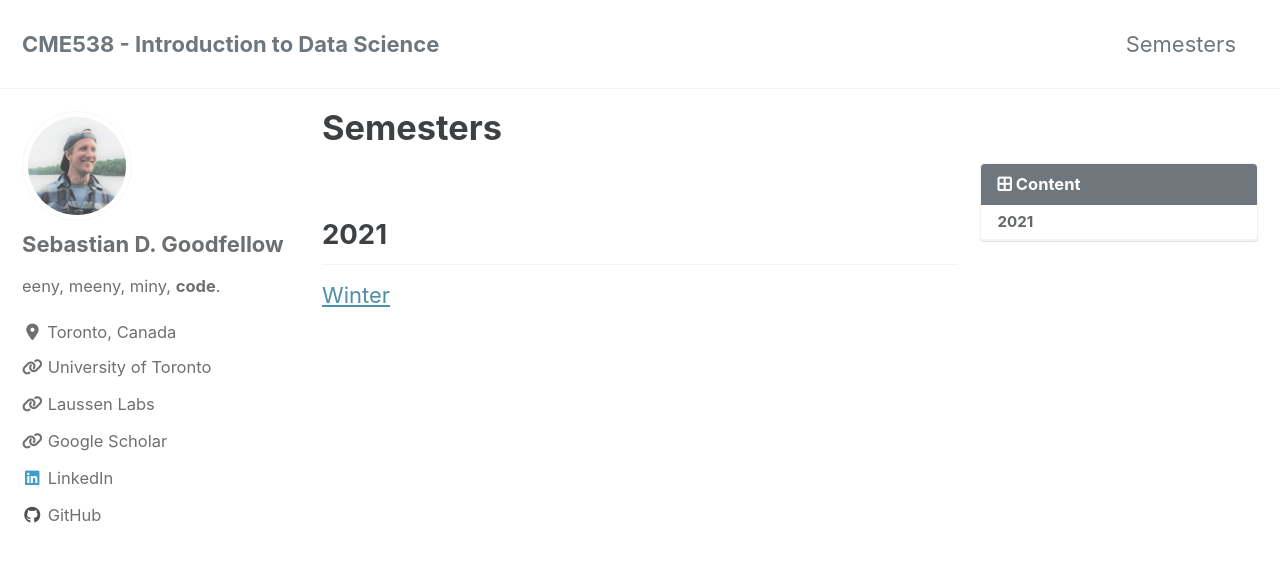
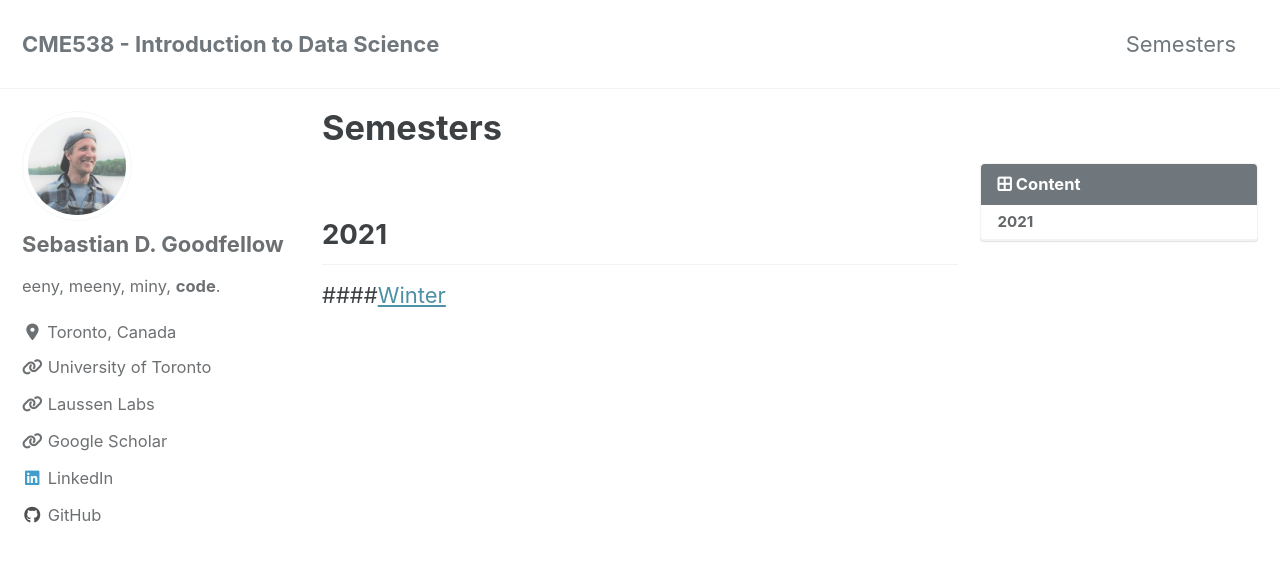
Before and after one commit to CME538-test/cme538.github.io, a Jekyll site: the page built from _pages/semesters.md, in a window 1280 px wide and 900 px high. Shown: the top 562 px of the window. Built offline with Jekyll 4.4.1, drawn with Linux system fonts in a browser that asks for light colours; cached includes are drawn as plain includes; nearby versions of some CDN libraries.

Commit message:
- initial commit

```diff
--- a/_pages/semesters.md
+++ b/_pages/semesters.md
@@ -9,4 +9,4 @@ toc_icon: border-all
 ---
 
 ## 2021
-[Winter]()
+####[Winter]()
```
